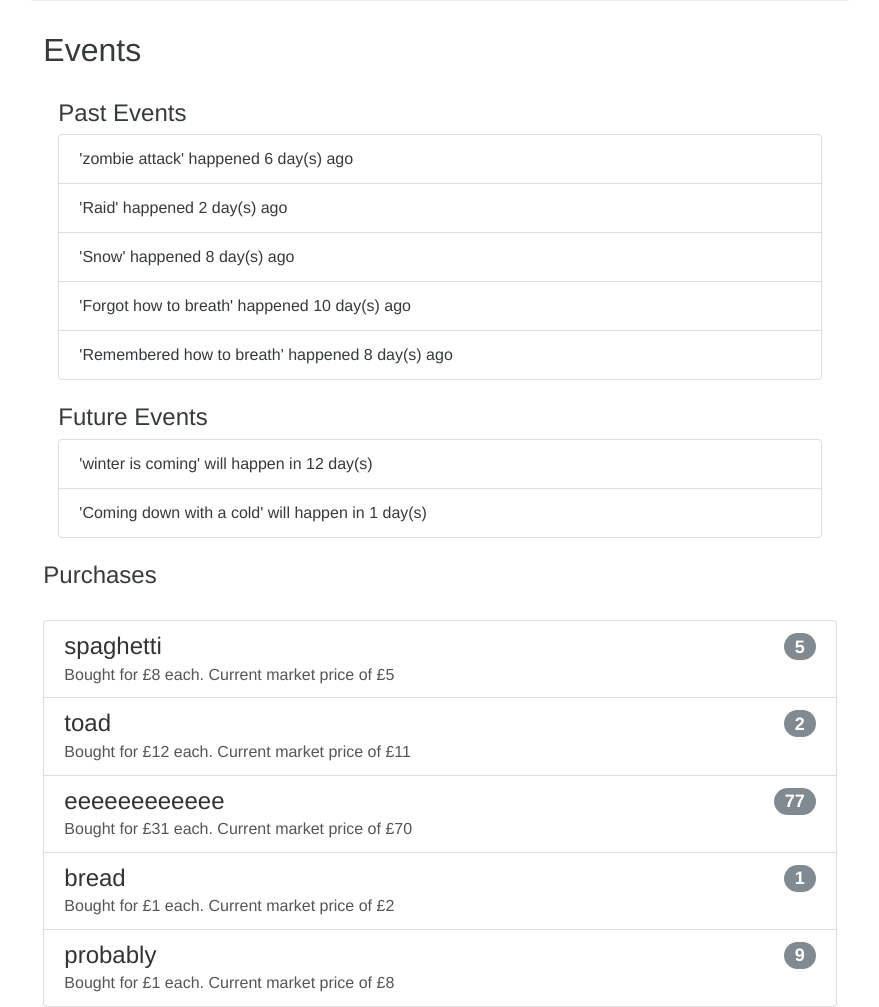
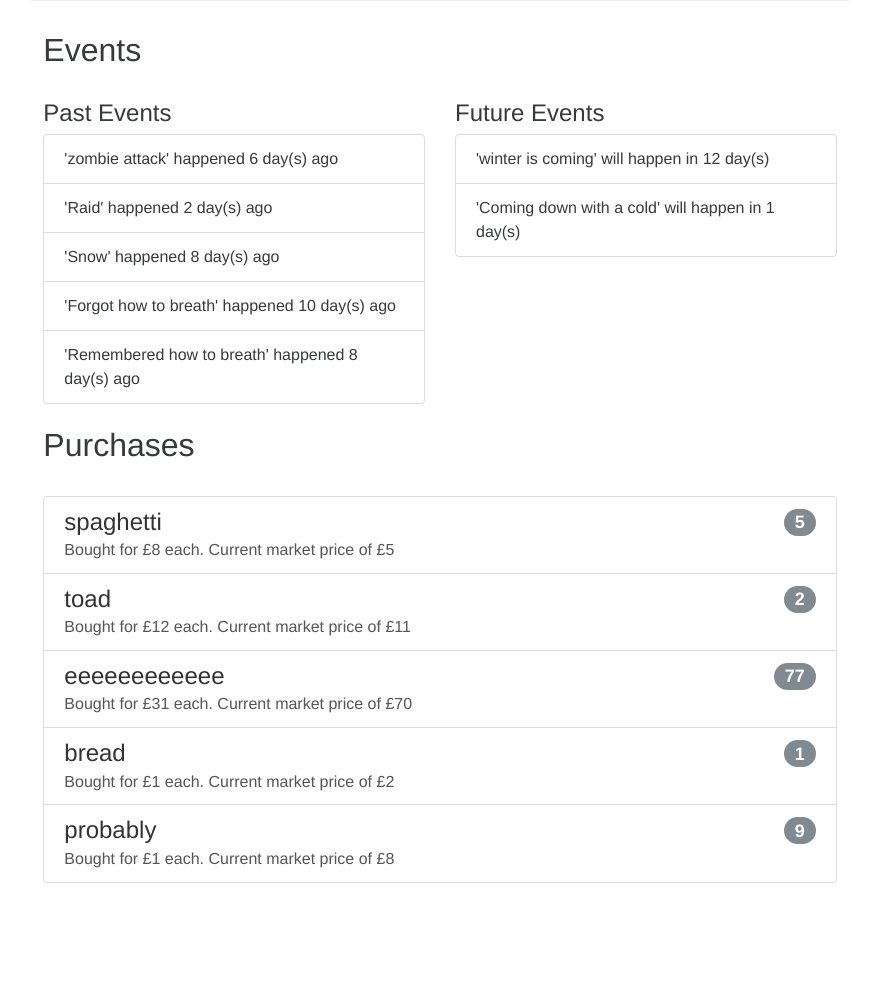
Before and after one commit to Alphasite/ITECH-Group-Project-2016, a Django app: a page that uses prototype/game/templates/game/events.html in a window 1280 px wide. Shown: the part 465-1472 px from the top of the page, without its empty margins (200-1079 px from the left). After the commit the page ends 1348 px from the top, so only its background shows below. Run offline with Django 3.2, Linux system fonts and the light colour scheme; some libraries are stand-ins or nearby versions.

Commit message:
i need to stop doing these really small commits

```diff
--- a/prototype/game/templates/game/events.html
+++ b/prototype/game/templates/game/events.html
@@ -2,6 +2,7 @@
     <div class="col-sm-12">
         <h2>Events</h2>
         <br>
+        <div class="row">
             <div class="col-sm-6">
                 <h4>Past Events</h4>
                 <ul class="list-group">
@@ -24,6 +25,6 @@
                 </ul>
                 <br>
             </div>
-
         </div>
     </div>
+</div>
--- a/prototype/game/templates/game/purchase.html
+++ b/prototype/game/templates/game/purchase.html
@@ -2,7 +2,7 @@
 
     <div class="col-sm-6">
 
-        <h4>Purchases</h4>
+        <h2>Purchases</h2>
         <br>
 
         <ul class="list-group">
```
Lines whose indentation alone changed are shown as unchanged.
